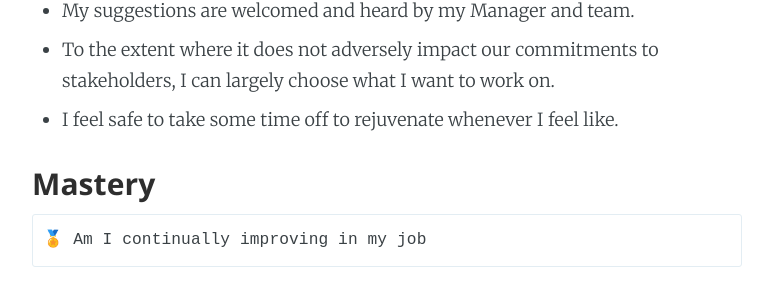
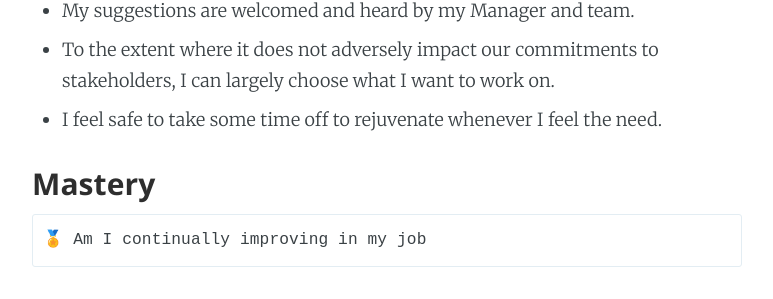
Before and after one commit to rahulj51/miles2code.github.io, a Jekyll site: the page built from _posts/2020-12-05-manager-feedback.markdown, in a window 1280 px wide and 900 px high, scrolled down 2667 px. Shown: the part 152-451 px from the top of the window, without its empty margins (253-1026 px from the left). Built offline with Jekyll 4.4.1, drawn with Linux system fonts in a browser that asks for light colours.

Commit message:
Minor edit

```diff
--- a/_posts/2020-12-05-manager-feedback.markdown
+++ b/_posts/2020-12-05-manager-feedback.markdown
@@ -66,7 +66,7 @@ Here's the list. Feel free to use it in your own teams and let me know how it go
 - My manager DOES NOT micro-manage my work.
 - My suggestions are welcomed and heard by my Manager and team.
 - To the extent where it does not adversely impact our commitments to stakeholders, I can largely choose what I want to work on.
-- I feel safe to take some time off to rejuvenate whenever I feel like.
+- I feel safe to take some time off to rejuvenate whenever I feel the need.
 
 ### Mastery
 
```
